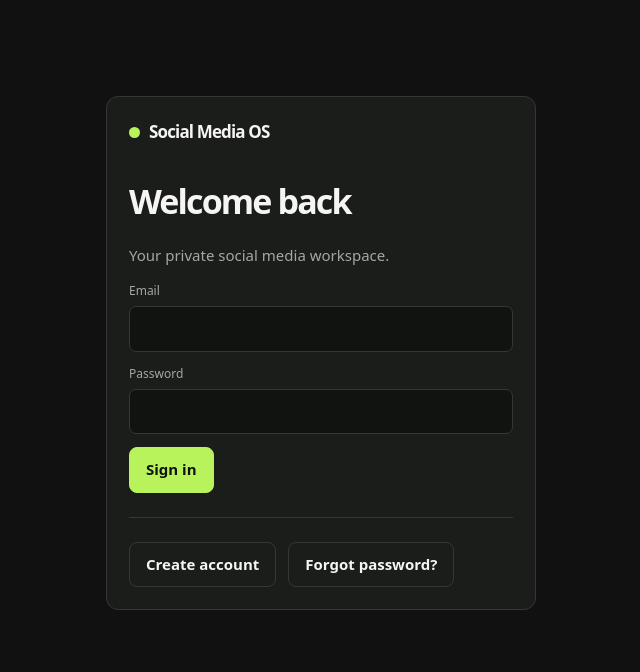
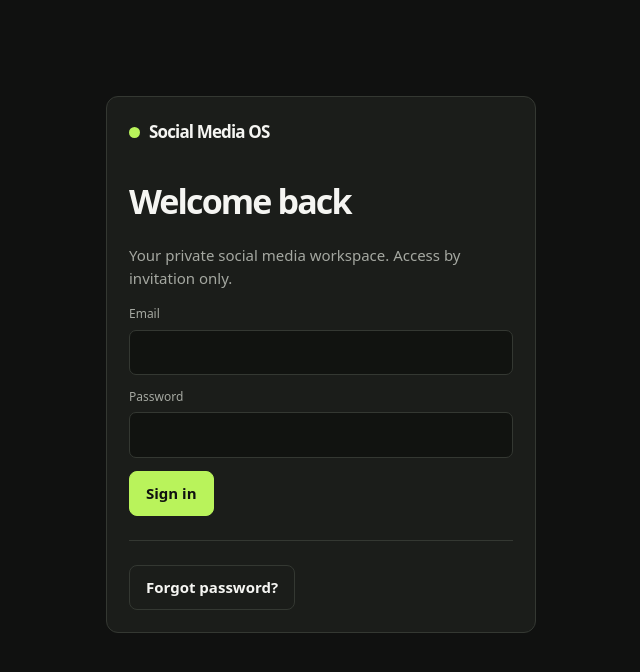
Before and after one commit to nlopesr-svg/mella-sm, a Next.js app: page /login in a window 1280 px wide. Shown: the top 672 px of the page, without its empty margins (319-959 px from the left). Built offline with nearby package versions, Linux system fonts and the light colour scheme; no server answers.

Commit message:
Remove public sign-up interface for invitation-only access

```diff
--- a/src/app/login/page.tsx
+++ b/src/app/login/page.tsx
@@ -1,5 +1,5 @@
 'use client';
 import {useState} from 'react';import {useRouter} from 'next/navigation';import {db} from '@/lib/supabase';
-export default function Login(){const router=useRouter();const[email,setEmail]=useState('');const[password,setPassword]=useState('');const[mode,setMode]=useState<'login'|'signup'|'reset'>('login');const[message,setMessage]=useState('');const[busy,setBusy]=useState(false);
-async function submit(e:React.FormEvent){e.preventDefault();setBusy(true);setMessage('');try{let error;if(mode==='reset'){({error}=await db().auth.resetPasswordForEmail(email));if(!error)setMessage('Check your email for the password reset link.')}else if(mode==='signup'){({error}=await db().auth.signUp({email,password}));if(!error)setMessage('Account created. Confirm your email if required, then sign in.')}else{({error}=await db().auth.signInWithPassword({email,password}));if(!error)router.replace('/dashboard')}if(error)setMessage(error.message)}catch(e){setMessage(e instanceof Error?e.message:'Unexpected error')}finally{setBusy(false)}}
-return <div className="auth panel"><div className="brand"><i/>Social Media OS</div><h1>{mode==='login'?'Welcome back':mode==='signup'?'Create account':'Reset password'}</h1><p>Your private social media workspace.</p><form onSubmit={submit}><div className="field"><label>Email</label><input type="email" required value={email} onChange={e=>setEmail(e.target.value)}/></div>{mode!=='reset'&&<div className="field"><label>Password</label><input type="password" minLength={8} required value={password} onChange={e=>setPassword(e.target.value)}/></div>}<button disabled={busy} className="button">{busy?'Please wait…':mode==='login'?'Sign in':mode==='signup'?'Sign up':'Send reset email'}</button></form>{message&&<p role="status">{message}</p>}<div className="divider"/><div className="row"><button className="button secondary" onClick={()=>setMode(mode==='login'?'signup':'login')}>{mode==='login'?'Create account':'Back to login'}</button><button className="button secondary" onClick={()=>setMode('reset')}>Forgot password?</button></div></div>}
+export default function Login(){const router=useRouter();const[email,setEmail]=useState('');const[password,setPassword]=useState('');const[mode,setMode]=useState<'login'|'reset'>('login');const[message,setMessage]=useState('');const[busy,setBusy]=useState(false);
+async function submit(e:React.FormEvent){e.preventDefault();setBusy(true);setMessage('');try{let error;if(mode==='reset'){({error}=await db().auth.resetPasswordForEmail(email));if(!error)setMessage('Check your email for the password reset link.')}else{({error}=await db().auth.signInWithPassword({email,password}));if(!error)router.replace('/dashboard')}if(error)setMessage(error.message)}catch(e){setMessage(e instanceof Error?e.message:'Unexpected error')}finally{setBusy(false)}}
+return <div className="auth panel"><div className="brand"><i/>Social Media OS</div><h1>{mode==='login'?'Welcome back':'Reset password'}</h1><p>Your private social media workspace. Access by invitation only.</p><form onSubmit={submit}><div className="field"><label>Email</label><input type="email" required value={email} onChange={e=>setEmail(e.target.value)}/></div>{mode==='login'&&<div className="field"><label>Password</label><input type="password" minLength={8} required value={password} onChange={e=>setPassword(e.target.value)}/></div>}<button disabled={busy} className="button">{busy?'Please wait…':mode==='login'?'Sign in':'Send reset email'}</button></form>{message&&<p role="status">{message}</p>}<div className="divider"/><div className="row">{mode==='reset'&&<button className="button secondary" onClick={()=>setMode('login')}>Back to login</button>}<button className="button secondary" onClick={()=>setMode('reset')}>Forgot password?</button></div></div>}
```
